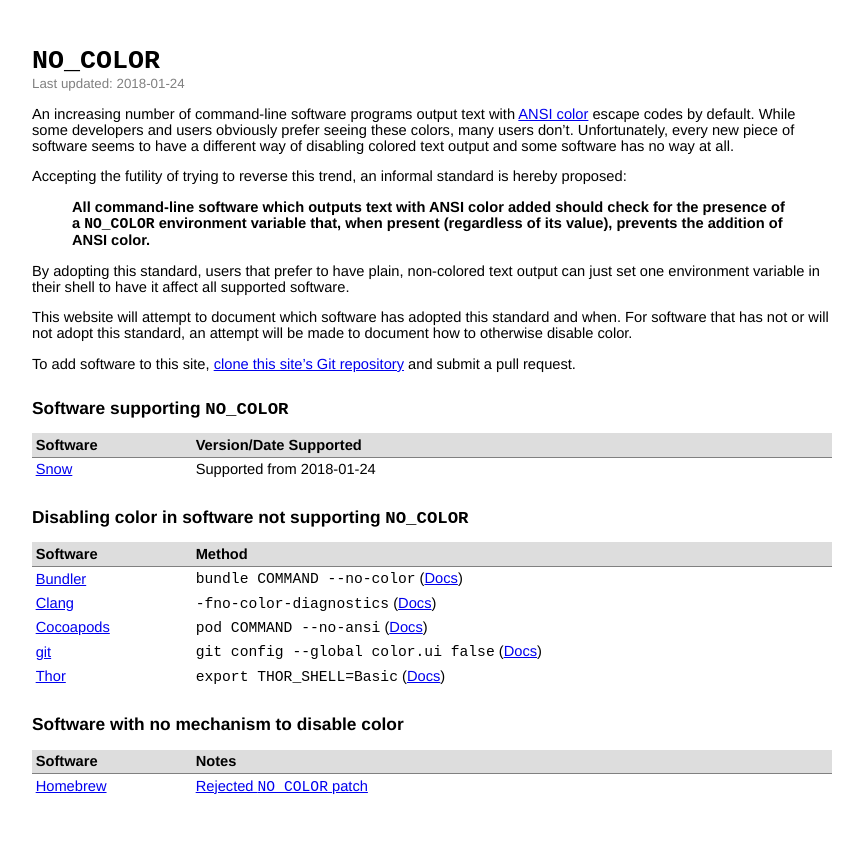
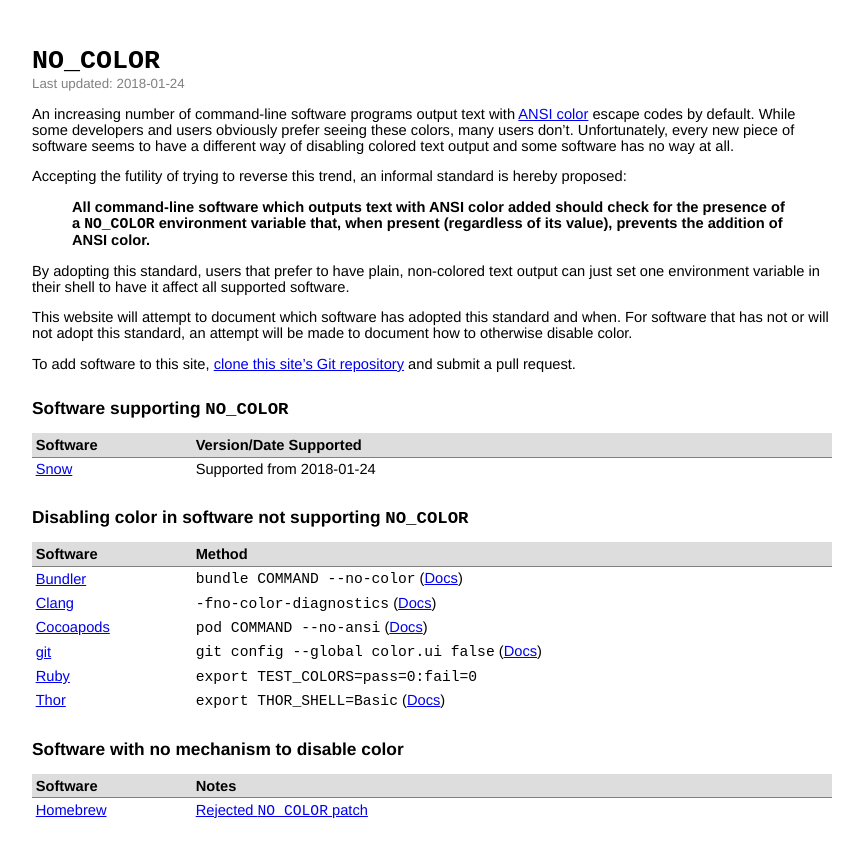
Before and after one commit to jcs/no_color, a Jekyll site: the page built from index.md, in a window 1280 px wide. Shown: the top 857 px of the page, without its empty margins (208-1071 px from the left). Built offline with Jekyll 4.4.1, drawn with Linux system fonts in a browser that asks for light colours; our own code applies the rules of GitHub Pages for plain Markdown files.

Commit message:
Ruby compilation (#5)
When compiling Ruby itself, it has started showing colored output on the
terminal. We can silence this via the `TEST_COLORS` environmnt variable.

This was changed in this commit:
https://github.com/ruby/ruby/commit/5a599dde0c43b62ff32c8a0c36a05a758a309818

```diff
--- a/index.md
+++ b/index.md
@@ -48,6 +48,7 @@ and submit a pull request.
 | [Clang](https://clang.llvm.org/) | `-fno-color-diagnostics` ([Docs](https://clang.llvm.org/docs/UsersManual.html#formatting-of-diagnostics)) |
 | [Cocoapods](https://cocoapods.org/) | `pod COMMAND --no-ansi` ([Docs](https://guides.cocoapods.org/terminal/commands.html#pod_install)) |
 | [git](https://git-scm.com/) | `git config --global color.ui false` ([Docs](https://git-scm.com/docs/git-config#git-config-colorui))|
+| [Ruby](https://www.ruby-lang.org/) | `export TEST_COLORS=pass=0:fail=0` |
 | [Thor](http://whatisthor.com/) | `export THOR_SHELL=Basic` ([Docs](http://www.rubydoc.info/github/wycats/thor/Thor%2FBase.shell)) |
 {: rules="groups"}
 
```
